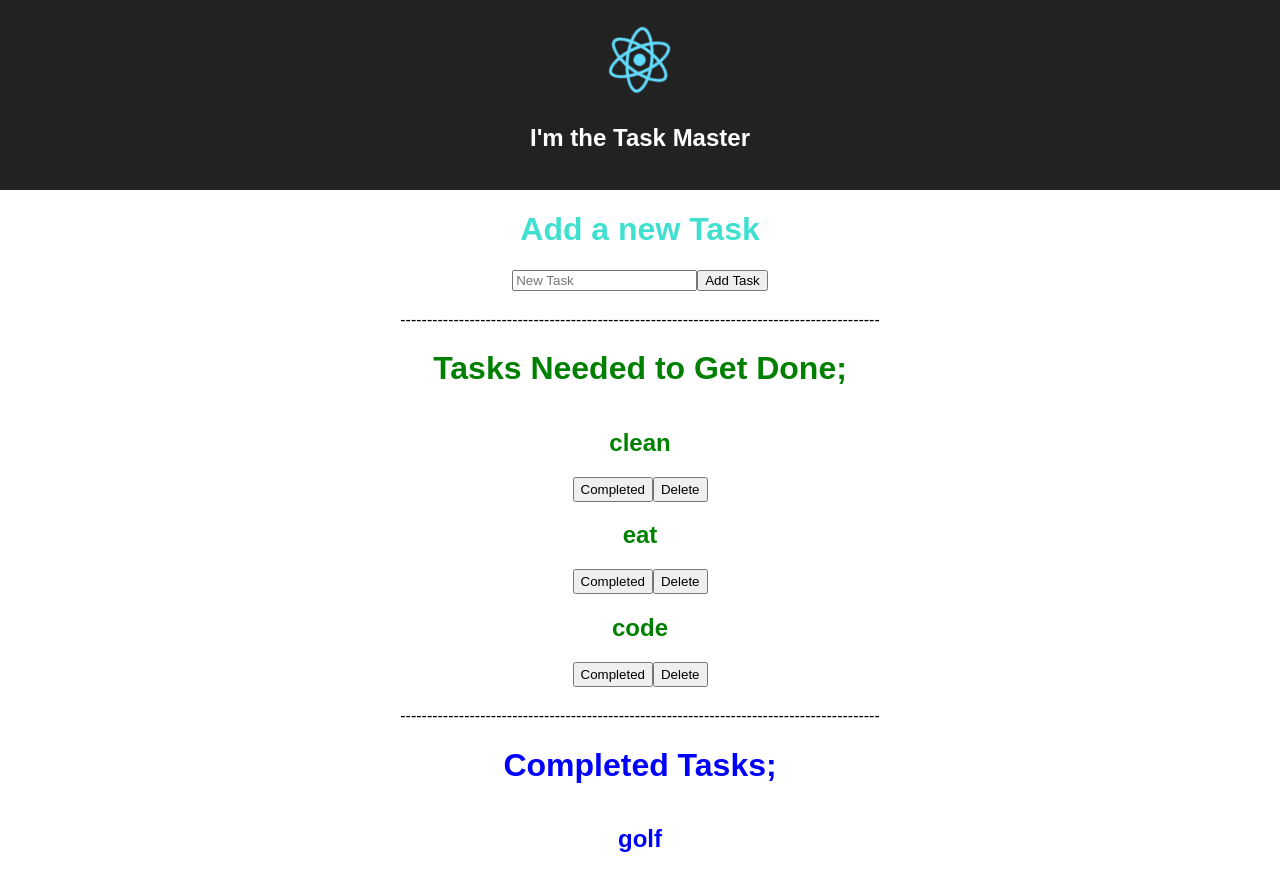
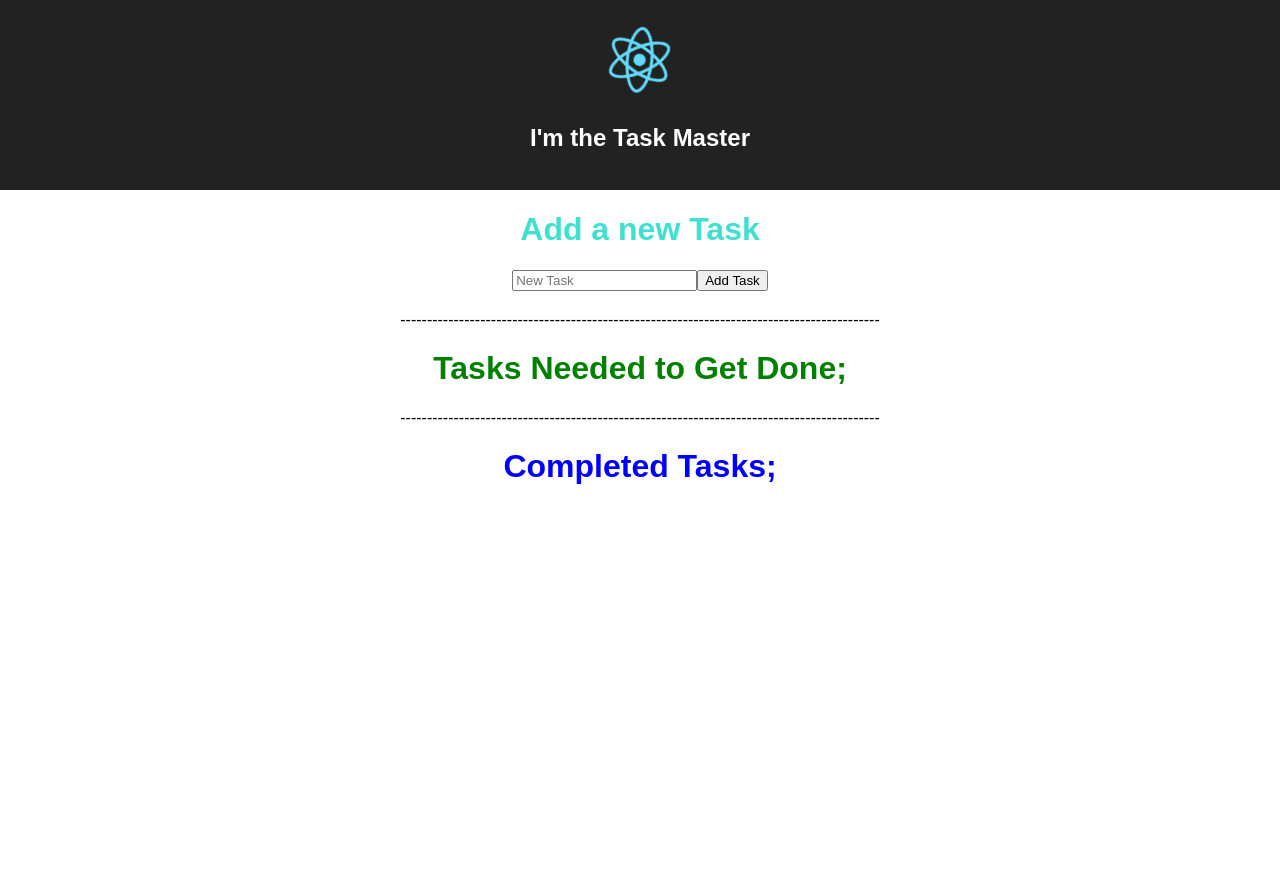
Before and after one commit to mitch-foster/reactpractice, a React (Create React App) app: page / in a window 1280 px wide. After the commit the page ends 800 px from the top, so only its background shows below. Built offline with nearby package versions, Linux system fonts and the light colour scheme.

Commit message:
Dummy data for state cleared

```diff
--- a/src/App.js
+++ b/src/App.js
@@ -10,8 +10,8 @@ class App extends Component {
   constructor(props){
     super(props);
     this.state = {
-      tasks: ['clean', 'eat', 'code'],
-      completedTasks: ['golf'],
+      tasks: [],
+      completedTasks: [],
     }
     this.handleSubmit = this.handleSubmit.bind(this);
     this.completeTask = this.completeTask.bind(this);
```
